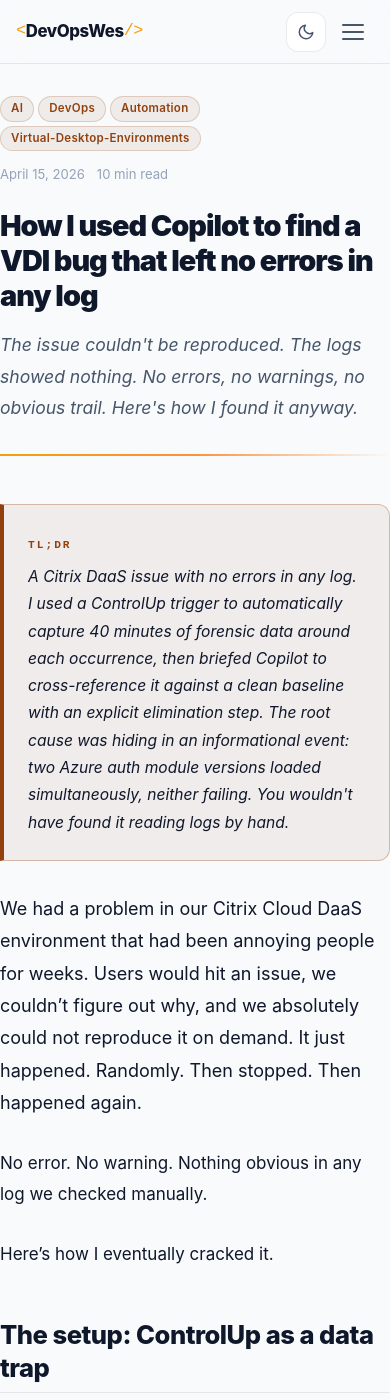
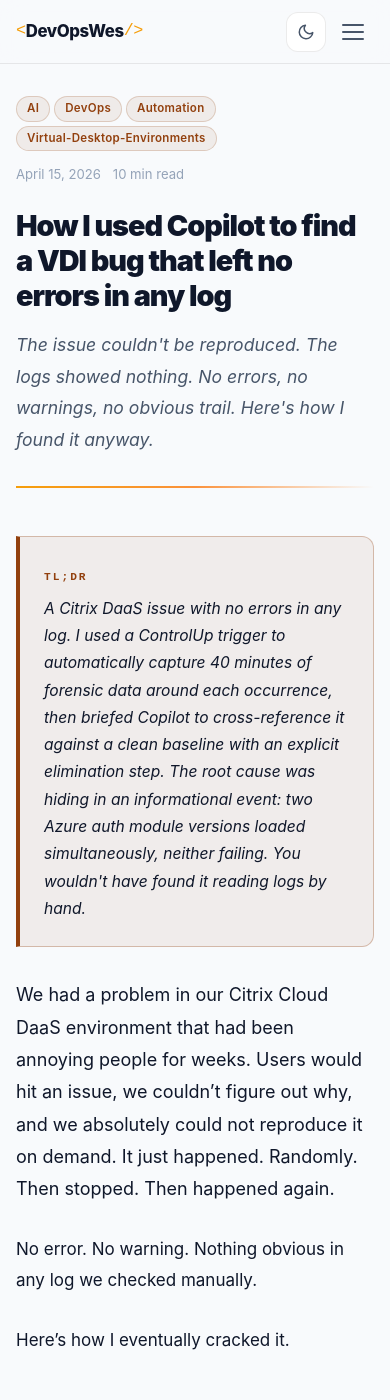
Before and after one commit to DevOpsWes/devopswes.github.io, a Jekyll site: the page built from _posts/2026-04-15-ai-transforming-devops-2026.md, in a window 390 px wide and 1400 px high. Built offline with Jekyll 4.4.1, drawn with Linux system fonts in a browser that asks for light colours.

Commit message:
fix: restore horizontal margin on articles for all devices
- Replace padding shorthand (which zeroed horizontal padding) with
  padding-top/padding-bottom only on .post-article and .page-article,
  so .container's side padding (24px desktop / 16px mobile) applies correctly
- Add overflow-wrap + word-break to .post-content to prevent text overflow
- Improve code block mobile UX: touch scrolling, reduced padding/radius

Co-authored-by: Copilot <223556219+Copilot@users.noreply.github.com>

```diff
--- a/_sass/_post.scss
+++ b/_sass/_post.scss
@@ -3,10 +3,14 @@
 // =============================================================================
 
 .post-article {
-  padding: $sp-12 0 $sp-16;
+  padding-top: $sp-12;
+  padding-bottom: $sp-16;
   max-width: $content-w;
 
-  @media (max-width: 640px) { padding: $sp-8 0 $sp-12; }
+  @media (max-width: 640px) {
+    padding-top: $sp-8;
+    padding-bottom: $sp-12;
+  }
 }
 
 .post-header {
@@ -56,6 +60,9 @@
 
 // Post body — styles all markdown output
 .post-content {
+  overflow-wrap: break-word;
+  word-break: break-word;
+
   > * + * { margin-top: 1.75rem; }
 
   h2 {
@@ -143,7 +150,13 @@
     border-radius: $r-md;
     padding: $sp-6;
     overflow-x: auto;
+    -webkit-overflow-scrolling: touch;
     margin: 2rem 0;
+
+    @media (max-width: 640px) {
+      padding: $sp-4;
+      border-radius: $r-sm;
+    }
 
     [data-theme="light"] & {
       background: #2d3748;
@@ -157,6 +170,9 @@
       color: #e2e8f0;
       font-size: 0.875rem;
       line-height: 1.7;
+
+      @media (max-width: 640px) { font-size: 0.8rem; }
+
       // Override the inline-code light-mode colour rule — text stays light on the dark code bg
       [data-theme="light"] & { color: #e2e8f0; }
     }
@@ -315,7 +331,13 @@
 // Static pages
 .page-article {
   max-width: $content-w;
-  padding: $sp-12 0 $sp-16;
+  padding-top: $sp-12;
+  padding-bottom: $sp-16;
+
+  @media (max-width: 640px) {
+    padding-top: $sp-8;
+    padding-bottom: $sp-12;
+  }
 }
 
 .page-header {
```
